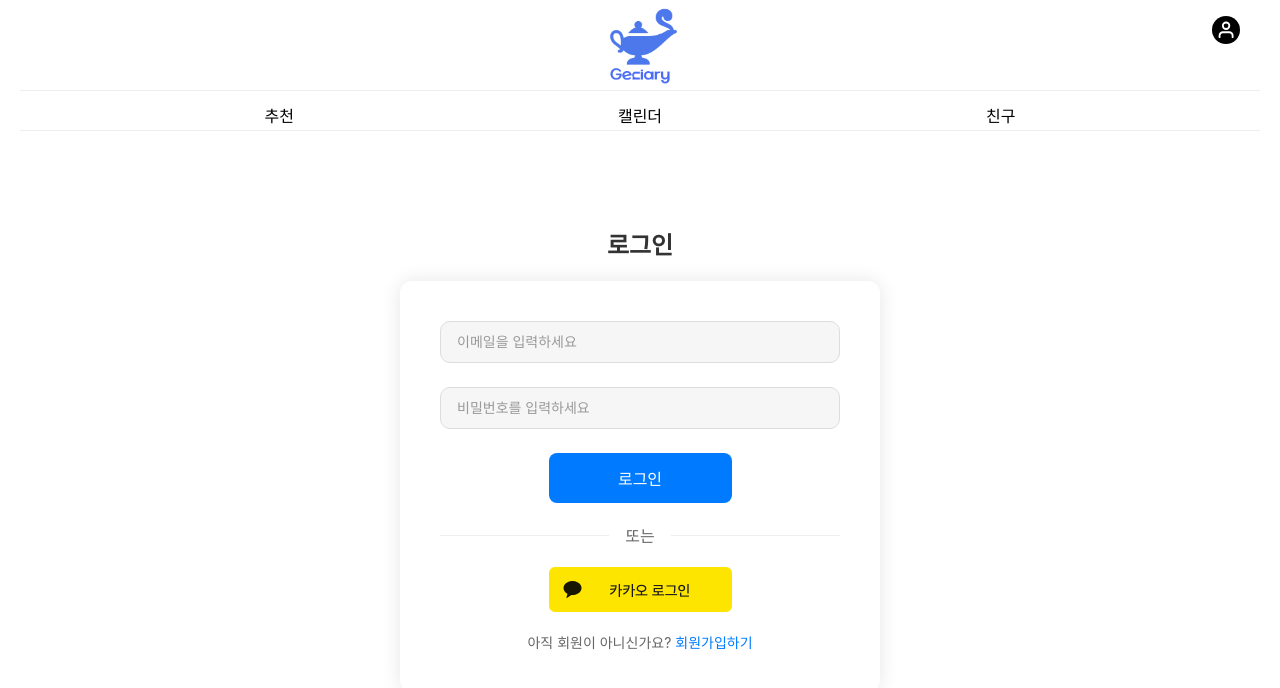
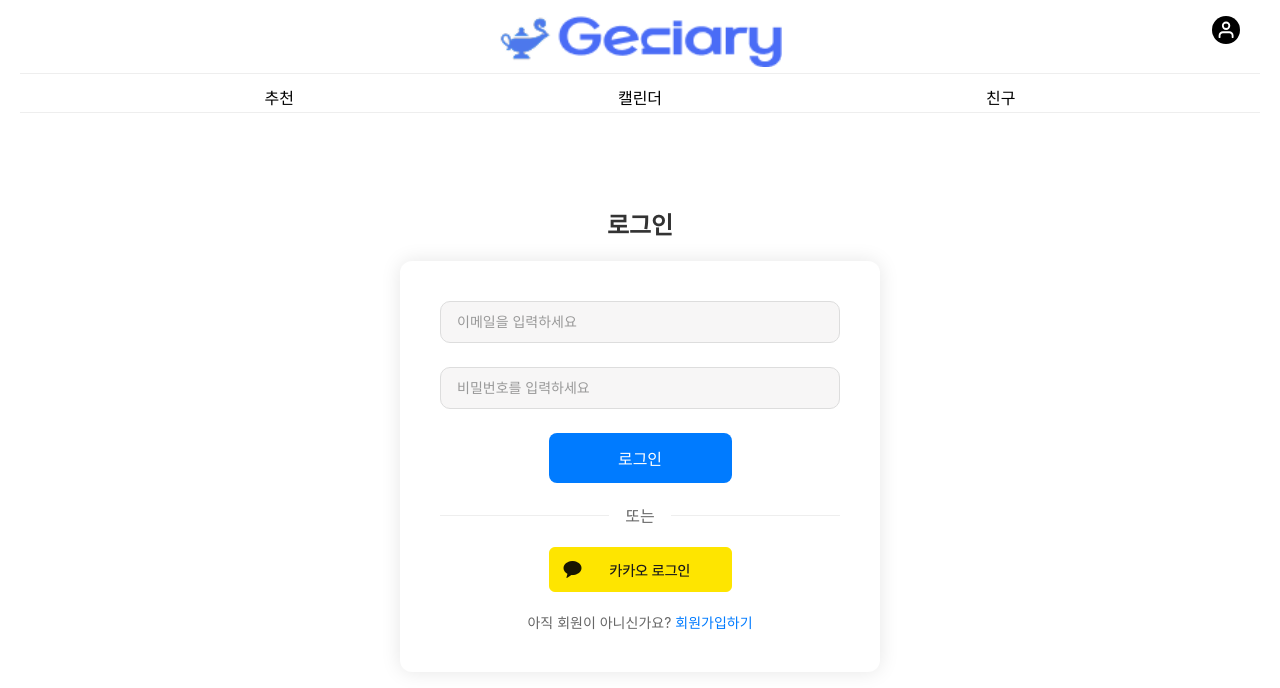
Before and after one commit to Genieary/Genieary-FE, a React (Create React App) app: page /login in a window 1280 px wide. Shown: the top 688 px of the page. Built offline with nearby package versions, Linux system fonts and the light colour scheme; no server answers.

Commit message:
fix : logo 수정

```diff
--- a/src/components/Navbar/Navbar.styles.ts
+++ b/src/components/Navbar/Navbar.styles.ts
@@ -6,7 +6,7 @@ export const NavbarContainer = styled.nav`
   display: flex;
   flex-direction: column;
   align-items: center;
-  height: 130px;
+  height: 110px;
   background-color: white;
   padding: 0 20px;
   box-sizing: border-box;
@@ -14,6 +14,8 @@ export const NavbarContainer = styled.nav`
 `;
 
 export const Logo = styled(Link)`
+   margin-top: 12px;
+   margin-bottom: 5px;
 `;
 
 export const NavCenter = styled.div`
@@ -82,7 +84,7 @@ export const NavRight = styled(Link)`
 
 export const TopLineWrapper = styled.div`
   position: absolute;
-  top: 90px;  /* NavCenter 바로 위에, 적당히 띄움 */
+  top: 73px;  /* NavCenter 바로 위에, 적당히 띄움 */
   left: 0;
   width: 100vw;
   padding: 0 20px;
@@ -93,7 +95,7 @@ export const TopLineWrapper = styled.div`
 
 export const BottomLineWrapper = styled.div`
   position: absolute;
-  top: 130px; /* NavCenter 바로 아래에, 적당히 띄움 */
+  top: 112px; /* NavCenter 바로 아래에, 적당히 띄움 */
   left: 0;
   width: 100vw;
   padding: 0 20px;
--- a/src/components/Navbar/Navbar.tsx
+++ b/src/components/Navbar/Navbar.tsx
@@ -26,9 +26,9 @@ const Navbar = () => {
     <NavbarContainer>
       <Logo to="/">
         <img
-          src="/images/genieary-logo-2.png"
+          src="/images/genieary-logo-3.png"
           alt="Genieary Logo"
-          style={{ height: "90px" }}
+          style={{ height: "55px" }}
         />
       </Logo>
 
```
Also changed, not shown: public/images/genieary-logo-3.png (added).
